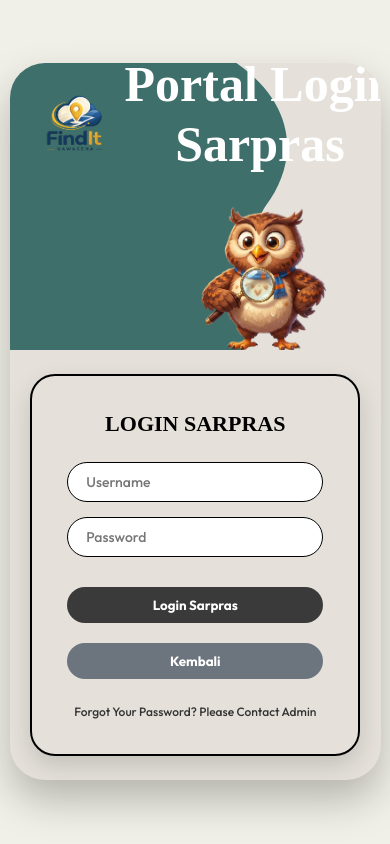
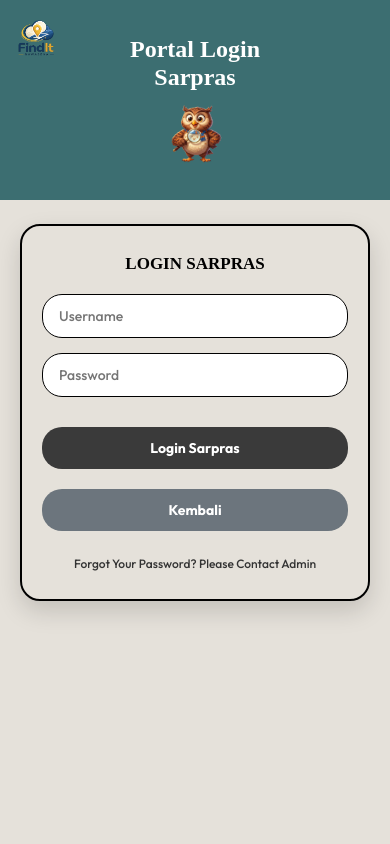
Before and after one commit to gracellapuspitaa/FindIt-app, a website: page login_sarpras.html in a window 390 px wide. Drawn offline with Linux system fonts and the light colour scheme; some packages are replaced by stand-ins of ours; a script that the page names is missing.

Commit message:
responsif login fo mobile

```diff
--- a/css/style.css
+++ b/css/style.css
@@ -8,7 +8,7 @@
 }
 
 body {
-    font-family: 'Outfit', sans-serif; /* Menggunakan Outfit sebagai default */
+    font-family: 'Outfit', sans-serif;
     background: #F1F0E8;
     height: 100vh;
     display: flex;
@@ -107,7 +107,6 @@ body {
     overflow: hidden;
 }
 
-/* SVG background blob */
 .blob-bg {
     position: absolute;
     left: 0;
@@ -117,7 +116,6 @@ body {
     z-index: 1;
 }
 
-/* isi text di atas blob */
 .welcome-content {
     position: relative;
     z-index: 2;
@@ -131,7 +129,7 @@ body {
 /* ================= TEXT ================= */
 
 .welcome-text h1 {
-    font-family: 'Playfair Display', serif; /* Mempertahankan font serif untuk judul sesuai style.css asli Anda */
+    font-family: 'Playfair Display', serif;
     font-size: 50px;
     text-align: center;
     line-height: 1.2;
@@ -187,7 +185,7 @@ input {
     border: 1px solid black;
     background: white;
     font-size: 14px;
-    font-family: 'Outfit', sans-serif; /* Input font seragam */
+    font-family: 'Outfit', sans-serif;
     outline: none;
     transition: 0.3s;
 }
@@ -212,7 +210,7 @@ input:focus {
 }
 
 .btn-login:hover {
-    background: #284B63; /* Hover effect warna navy tema baru */
+    background: #284B63;
     transform: scale(1.03);
 }
 
@@ -231,9 +229,8 @@ input:focus {
     font-weight: 500;
 }
 
-/* ================= SWEETALERT OVERRIDES (POP-UP) ================= */
+/* ================= SWEETALERT OVERRIDES ================= */
 
-/* UPDATE: Menambahkan border biru dongker yang tebal untuk popup error/success */
 .swal2-popup {
     border: 4px solid #284B63 !important;
     border-radius: 16px !important;
@@ -242,17 +239,17 @@ input:focus {
 }
 
 .swal2-confirm {
-    background-color: #3C6E71 !important; /* Tombol popup hijau teal */
+    background-color: #3C6E71 !important;
     border-radius: 10px !important;
     font-family: 'Outfit', sans-serif !important;
     font-weight: 600 !important;
 }
 
 .swal2-title {
-    color: #284B63 !important; /* Judul popup biru dongker */
+    color: #284B63 !important;
 }
 
-/* ================= RESPONSIVE ================= */
+/* ================= RESPONSIVE TABLET ================= */
 
 @media(max-width: 900px) {
     .content {
@@ -267,3 +264,98 @@ input:focus {
         height: 60%;
     }
 }
+
+/* ================= RESPONSIVE MOBILE ================= */
+
+@media (max-width: 600px) {
+    body {
+        align-items: flex-start;
+        overflow-y: auto;
+        padding: 0;
+        height: auto;
+        min-height: 100vh;
+    }
+
+    .main-wrapper {
+        width: 100%;
+        height: auto;
+        min-height: 100vh;
+        border-radius: 0;
+        box-shadow: none;
+    }
+
+    .content {
+        flex-direction: column;
+        height: auto;
+    }
+
+    /* Welcome section lebih compact */
+    .welcome-section {
+        width: 100%;
+        height: 200px;
+        min-height: 200px;
+        flex-shrink: 0;
+        background: #3C6E71; /* ← ganti blob dengan warna solid */
+    }
+
+    /* Sembunyikan blob SVG — tidak cocok di mobile */
+    .blob-bg {
+        display: none;
+    }
+
+    .welcome-text h1 {
+        font-size: 24px;
+        color: #ffffff;
+    }
+
+    .owl-img {
+        width: 120px;
+        margin-top: 8px;
+    }
+
+    /* Login area full lebar */
+    .login-area {
+        width: 100%;
+        height: auto;
+        flex: 1;
+        padding: 1.5rem 1.25rem;
+        display: flex;
+        justify-content: center;
+        align-items: flex-start;
+    }
+
+    .login-card {
+        width: 100%;
+        max-width: 100%;
+        padding: 28px 20px;
+        border-radius: 20px;
+    }
+
+    .login-card h2 {
+        font-size: 17px;
+        margin-bottom: 20px;
+    }
+
+    input {
+        padding: 12px 16px;
+        font-size: 14px;
+    }
+
+    .btn-login {
+        padding: 12px;
+        font-size: 14px;
+    }
+
+    .btn-sarpras {
+        width: 100%;
+    }
+
+    .brand-logo {
+        top: 12px;
+        left: 14px;
+    }
+
+    .logo-img {
+        width: 45px;
+    }
+}
--- a/login_sarpras.html
+++ b/login_sarpras.html
@@ -34,6 +34,27 @@
         .btn-back {
             background-color: #6c757d !important;
             margin-top: 5px;
+        }
+
+        /* Fix mobile */
+        @media (max-width: 600px) {
+            .welcome-content {
+                position: relative;
+                top: auto;
+                left: auto;
+                transform: none;
+                display: flex;
+                flex-direction: column;
+                align-items: center;
+                justify-content: center;
+                width: 100%;
+                height: 100%;
+            }
+
+            .welcome-title {
+                font-size: 26px;
+                text-align: center;
+            }
         }
     </style>
 </head>
```
